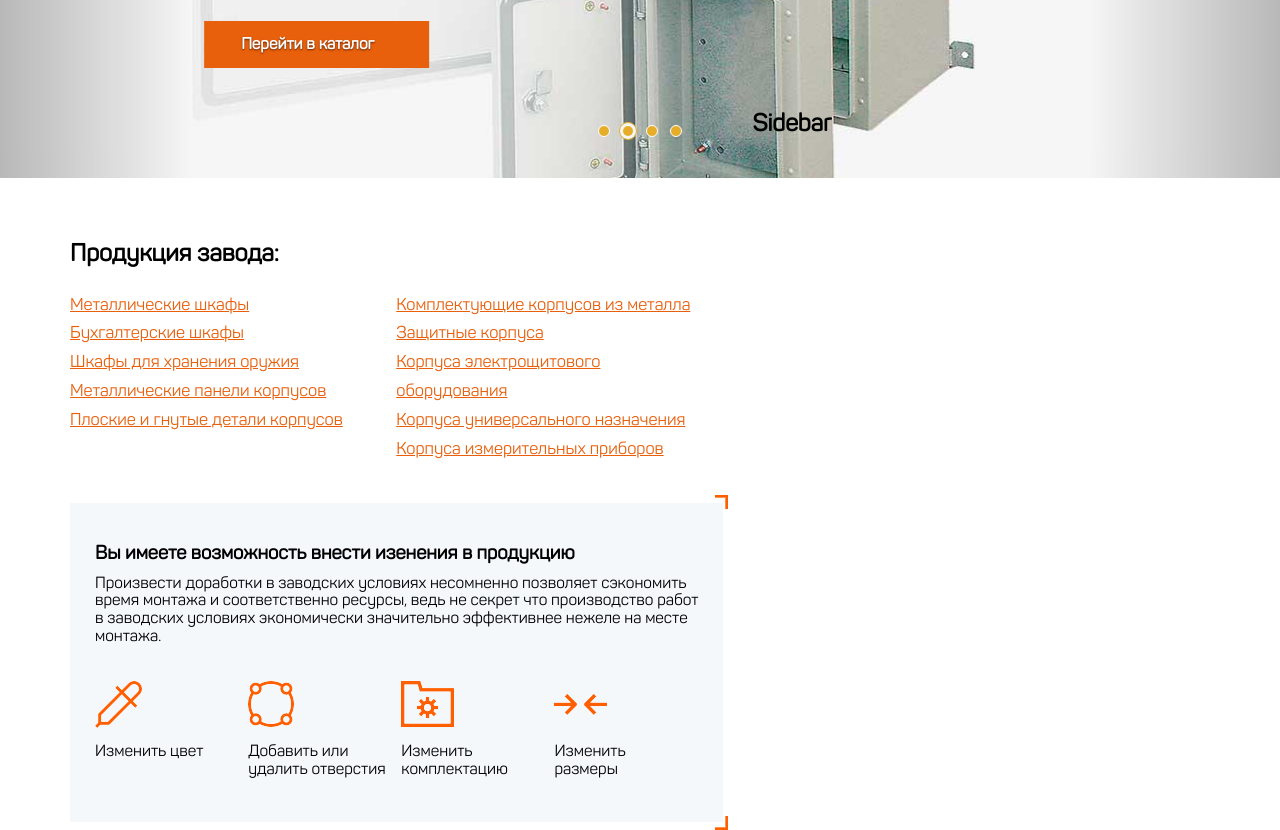
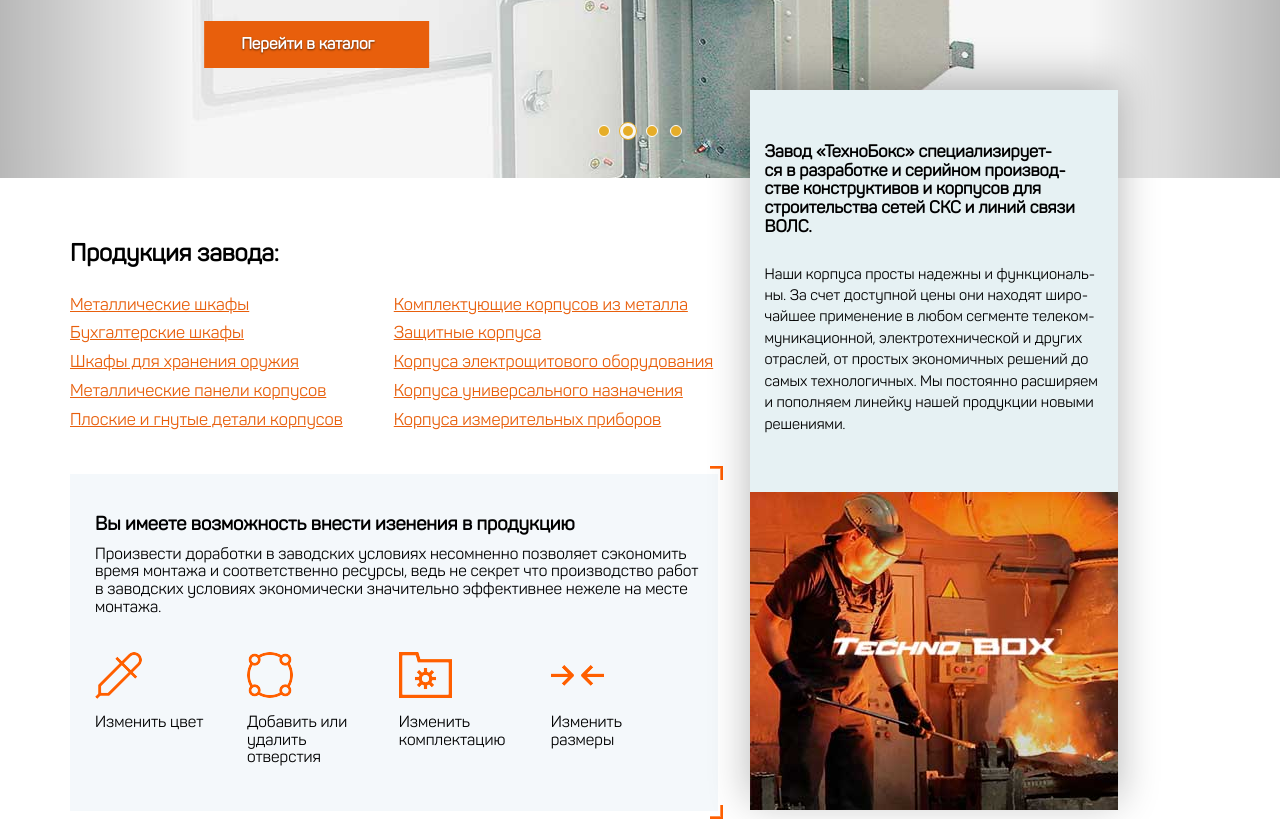
Before and after one commit to romaaverkin/technobox, a plain HTML site: page index.html in a window 1280 px wide. Shown: the part 549-1379 px from the top of the page. Drawn offline with nearby package versions, Linux system fonts and the light colour scheme.

Commit message:
Сделал правый блок, который идет после слайдера

```diff
--- a/css/mysass.scss
+++ b/css/mysass.scss
@@ -60,7 +60,6 @@ h3{
             ul{
                 > li{
                     list-style-type: none;
-                    /*margin-left: 30px;*/
                     &.btn-menu{
                         margin-top: 14px;
                     }
@@ -72,7 +71,6 @@ h3{
                         padding-left: 5px;
                     }
                     a{
-                        /*font-weight: bold;*/
                         color: $color-li-a;
                         text-decoration: underline;
                         &:hover{
@@ -147,7 +145,6 @@ header{
             .carousel-indicators{
                 li{
                     background: #E6AD28;
-                    //border-color: #E6AD28;
                     height: 12px;
                     margin: 4px;
                     width: 12px;
@@ -175,10 +172,8 @@ header{
                 margin: 0 auto;
             }
             .carousel-caption{
-                //outline:1px solid blue;
                 padding-bottom: 90px;
                 .item-wrap {
-                    //outline: 1px solid green;
                     padding-left: 20px;
                     img{
                         left: 0;
@@ -225,6 +220,7 @@ header{
   .container{
     .row{
       .col-md-7{
+        padding-right: 20px;
         .content-products {
           margin-top: 130px;
           .list-products {
@@ -235,6 +231,7 @@ header{
             .products-row {
               .col-sm-6 {
                 padding-left: 0;
+                padding-right: 0;
                 .product {
                   ul {
                     padding-left: 0;
@@ -244,7 +241,6 @@ header{
                       a {
                         color: $color-li-a;
                         font-size: 17px;
-                        //padding: 5px 7px;
                         text-decoration: underline;
                         &:hover {
                           background: $color-li-a;
@@ -291,8 +287,6 @@ header{
                     height: 47px;
                     line-height: 47px;
                     margin-bottom: 16px;
-                    //text-align: center;
-                    //width: 70px;
                     img{
                       vertical-align: middle;
                     }
@@ -303,6 +297,30 @@ header{
           }
         }
       }
+      .col-md-5{
+        background: #E6F1F3;
+        box-shadow: 0 -10px 38px rgba(14,14,14,0.3);
+        margin-left: 12px;
+        padding-left: 0;
+        padding-right: 0;
+        width: 368px;
+        .sidebar {
+          .content-sidebar {
+            padding: 32px 14px 47px 15px;
+            h3 {
+              font-size: 17px;
+              font-weight: bold;
+              padding-bottom: 18px;
+            }
+            p{
+              font-size: 15px;
+            }
+          }
+          .img-sidebar{
+            height: 100%;
+          }
+        }
+      }
     }
   }
 }
--- a/index.html
+++ b/index.html
@@ -233,7 +233,13 @@
                     </div>
                     <div class="col-md-5">
                         <div class="sidebar">
-                            <h3>Sidebar</h3>
+                            <div class="content-sidebar">
+                                <h3>Завод «ТехноБокс» специализирует-<br>ся в разработке и серийном производ-<br>стве конструктивов и корпусов для строительства сетей СКС и линий связи ВОЛС.</h3>
+                                <p>Наши корпуса просты надежны и функциональ-<br>ны. За счет доступной цены они находят широ-<br>чайшее применение в любом сегменте телеком-<br>муникационной, электротехнической и других отраслей, от простых экономичных решений до самых технологичных. Мы постоянно расширяем и пополняем линейку нашей продукции новыми решениями.</p>
+                            </div>
+                            <div class="img-sidebar">
+                                <img src="img/technobox.jpg">
+                            </div>
                         </div><!--./sidebar-->
                     </div>
                 </div>
```
Also changed, not shown: css/mysass.css, img/cupboard-620.jpg (added), img/cupboard-kpo1.jpg (added), img/cupboard-pk3.jpg (added), 1 other file.
